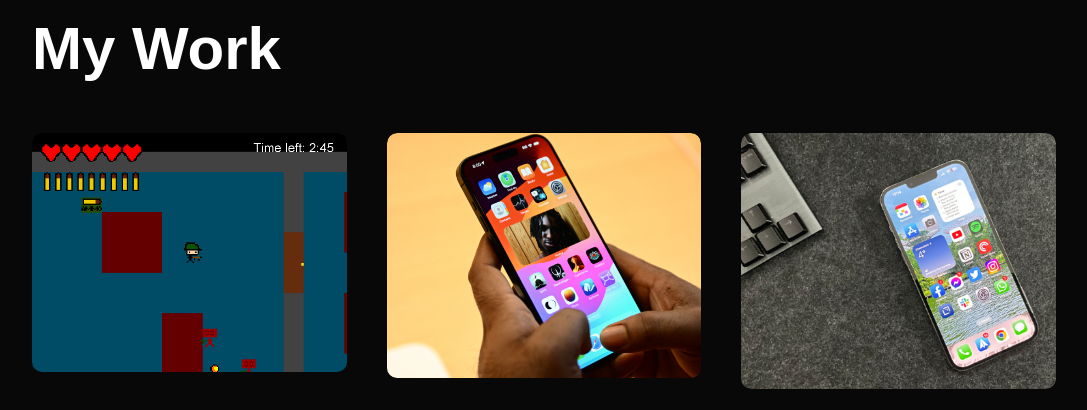
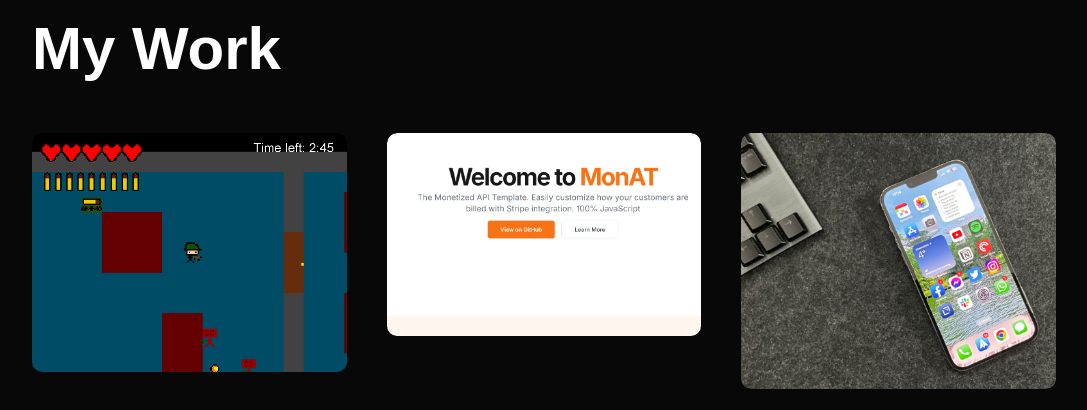
Before and after one commit to DSoares08/Personal-Website, a plain HTML site: page index.html in a window 1280 px wide. Shown: the part 1620-2030 px from the top of the page, without its empty margins (96-1183 px from the left). Drawn offline with Linux system fonts and the light colour scheme; a web font is replaced by a local one.

Commit message:
added api project to index.html

```diff
--- a/index.html
+++ b/index.html
@@ -111,11 +111,11 @@
         </div>
       </div>
       <div class="work">
-        <img src="images/Screenshot 2024-03-29 170417.png">
+        <img src="images/Screenshot 2024-09-11 120442.png">
         <div class="layer">
-          <h3>Neural Network Library</h3>
-          <p>Full-fledged neural network library to experiment with AI. Source code in Github.</p>
-          <a href="https://github.com/DSoares08/Neural-Network-Library"><i class="fa-solid fa-arrow-up-right-from-square"></i></a>
+          <h3>MonAT</h3>
+          <p>REST API with Stripe integration, billing customers monthly based on API key usage.</p>
+          <a href="https://hilarious-hummingbird-e12b5a.netlify.app/"><i class="fa-solid fa-arrow-up-right-from-square"></i></a>
         </div>
       </div>
       <div class="work">
```
Also changed, not shown: images/Screenshot 2024-09-11 120442.png (added).
